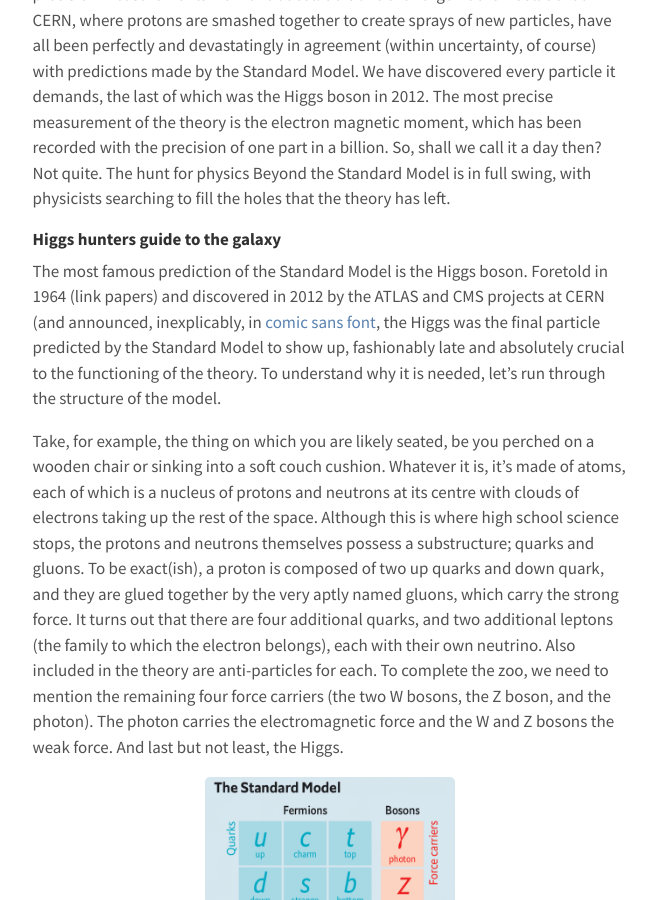
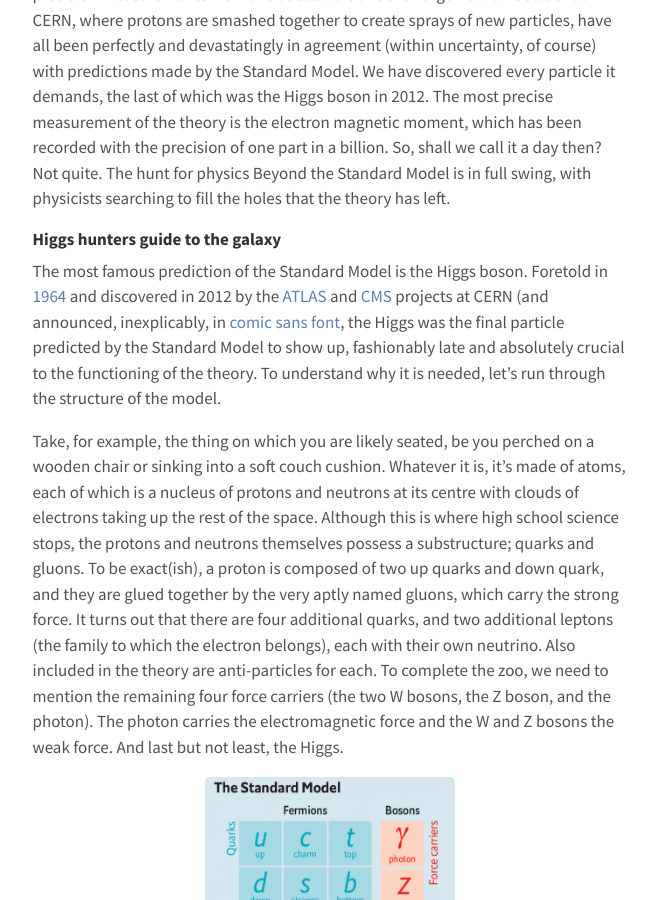
Before and after one commit to lhmason/lhmason.github.io, a Jekyll site: the page built from blog/_posts/2021-02-15-bsm.md, in a window 1280 px wide and 900 px high, scrolled down 379 px. Shown: the whole window, without its empty margins (310-966 px from the left). Built offline with Jekyll 4.4.1, drawn with Linux system fonts in a browser that asks for light colours.

Commit message:
Update 2021-02-15-bsm.md

```diff
--- a/blog/_posts/2021-02-15-bsm.md
+++ b/blog/_posts/2021-02-15-bsm.md
@@ -19,8 +19,8 @@ hunt for physics Beyond the Standard Model is in full swing, with physicists sea
 <!--more-->
 
 #### Higgs hunters guide to the galaxy
-The most famous prediction of the Standard Model is the Higgs boson. Foretold in 1964 (link papers) and discovered in 2012 by the ATLAS and
-CMS projects at CERN (and announced, inexplicably, in [comic sans font](https://github.com/lhmason/lhmason.github.io/blob/main/Higgs.png?raw=true), the Higgs was the final particle predicted by the Standard Model to show up, fashionably late and absolutely crucial to the functioning of the theory. To
+The most famous prediction of the Standard Model is the Higgs boson. Foretold in [1964](https://journals.aps.org/prl/pdf/10.1103/PhysRevLett.13.508) and discovered in 2012 by the [ATLAS](https://arxiv.org/pdf/1207.7214.pdf) and
+[CMS](https://arxiv.org/pdf/1207.7235.pdf) projects at CERN (and announced, inexplicably, in [comic sans font](https://github.com/lhmason/lhmason.github.io/blob/main/Higgs.png?raw=true), the Higgs was the final particle predicted by the Standard Model to show up, fashionably late and absolutely crucial to the functioning of the theory. To
 understand why it is needed, let’s run through the structure of the model.
 
 Take, for example, the thing on which you are likely seated, be you perched on a wooden chair or sinking into a soft couch cushion. Whatever
```
